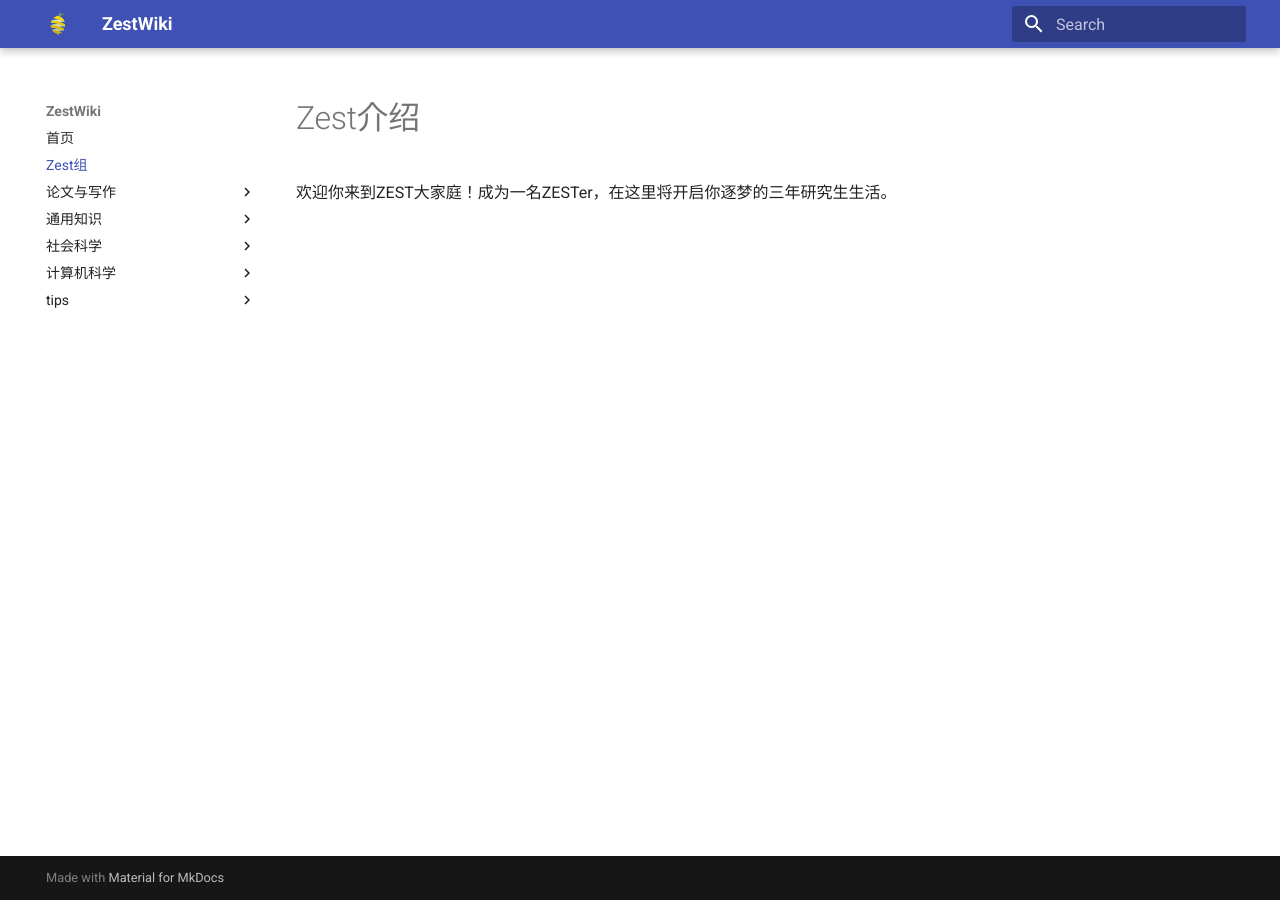
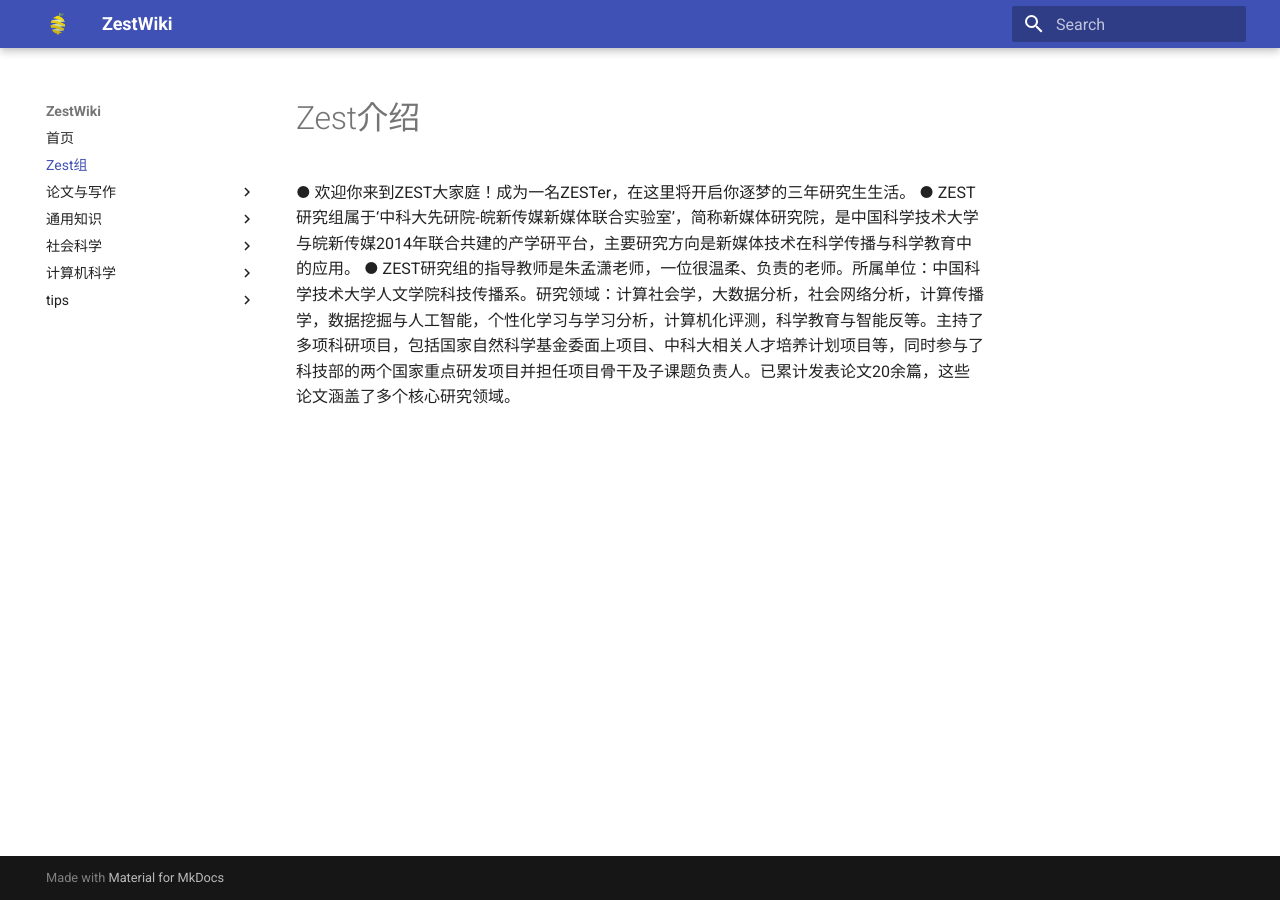
Before and after one commit to jtxdotpy/ZestWiki, an MkDocs documentation site: the page built from docs/general/introduction.md, in a window 1280 px wide. Built offline with MkDocs 1.6.1 and Material for MkDocs 9.7.7, drawn with Linux system fonts in a browser that asks for light colours.

Commit message:
Update introduction.md

```diff
--- a/docs/general/introduction.md
+++ b/docs/general/introduction.md
@@ -1,2 +1,4 @@
 # Zest介绍
-欢迎你来到ZEST大家庭！成为一名ZESTer，在这里将开启你逐梦的三年研究生生活。
+● 欢迎你来到ZEST大家庭！成为一名ZESTer，在这里将开启你逐梦的三年研究生生活。
+● ZEST研究组属于‘中科大先研院-皖新传媒新媒体联合实验室’，简称新媒体研究院，是中国科学技术大学与皖新传媒2014年联合共建的产学研平台，主要研究方向是新媒体技术在科学传播与科学教育中的应用。
+● ZEST研究组的指导教师是朱孟潇老师，一位很温柔、负责的老师。所属单位：中国科学技术大学人文学院科技传播系。研究领域：计算社会学，大数据分析，社会网络分析，计算传播学，数据挖掘与人工智能，个性化学习与学习分析，计算机化评测，科学教育与智能反等。主持了多项科研项目，包括国家自然科学基金委面上项目、中科大相关人才培养计划项目等，同时参与了科技部的两个国家重点研发项目并担任项目骨干及子课题负责人。已累计发表论文20余篇，这些论文涵盖了多个核心研究领域。
```
